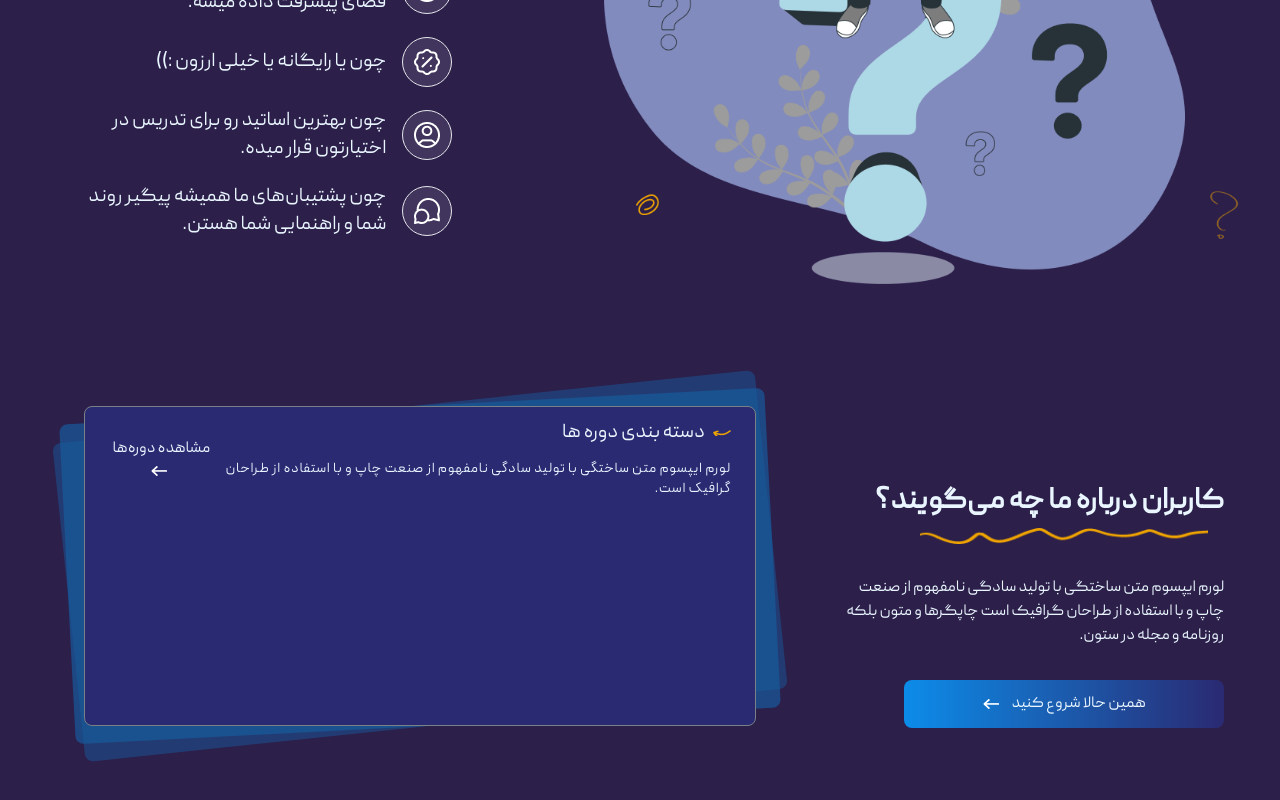
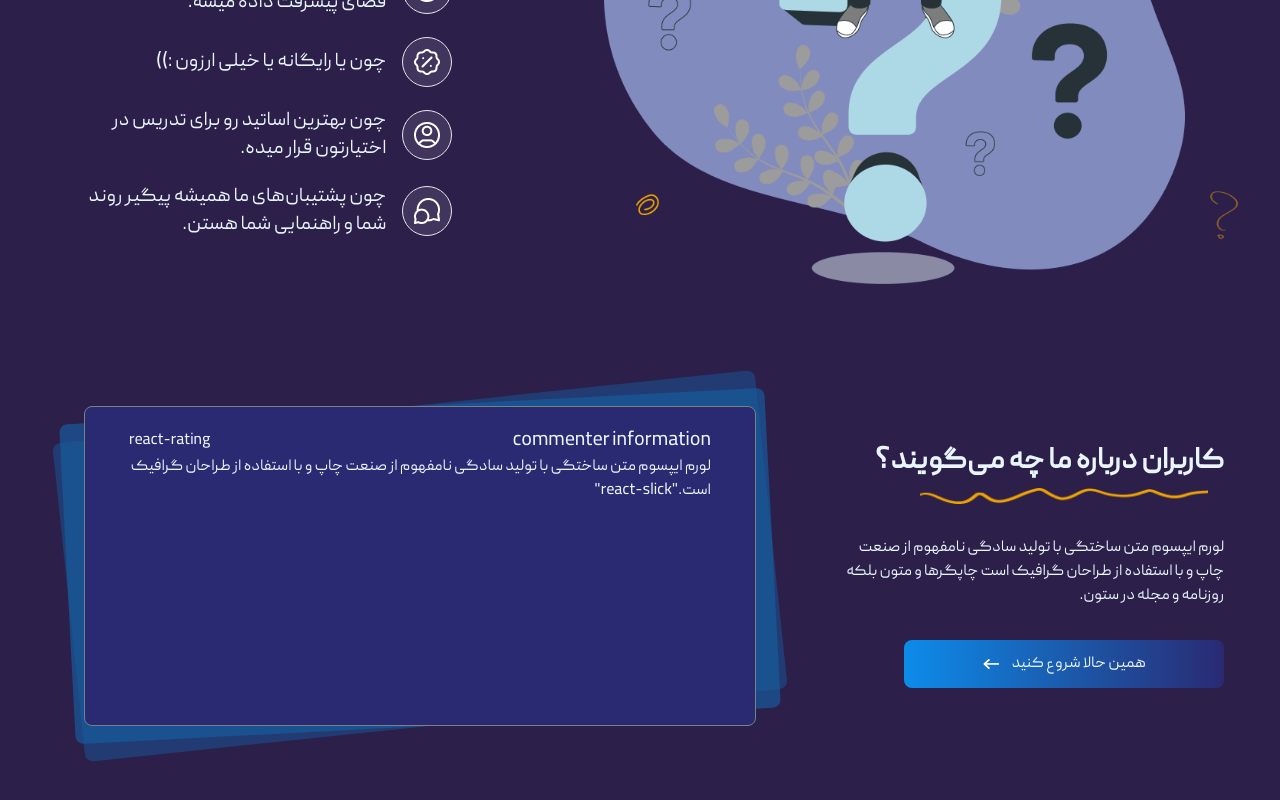
Before and after one commit to AmirhosseinDehghanazar/TakuAcademy-Frontend, a React (Vite) app in the folder TakuAcademy-Frontend/: page / in a window 1280 px wide. Shown: the part 2817-3617 px from the top of the page. Built offline with nearby package versions, Linux system fonts and the light colour scheme.

Commit message:
few changes to remember what to add

```diff
--- a/TakuAcademy-Frontend/src/components/main/comment/Comment.jsx
+++ b/TakuAcademy-Frontend/src/components/main/comment/Comment.jsx
@@ -16,35 +16,29 @@ const Comment = () => {
           لورم ایپسوم متن ساختگی با تولید سادگی نامفهوم از صنعت چاپ و با استفاده
           از طراحان گرافیک است چاپگرها و متون بلکه روزنامه و مجله در ستون.
         </div>
-        <button className=" bg-gradient flex justify-center items-center gap-2 py-3 px-5 rounded-lg max-w-xs">
+        <button className="arrow-btn bg-gradient flex justify-center items-center gap-2 py-3 px-5 rounded-lg max-w-xs">
           <p> همین حالا شروع کنید</p>
           <div className="bg-arrow bg-arrow-w"></div>
         </button>
       </div>
       {/* comments */}
-      <div className="relative mb-20">
+      <div className="relative">
         {/* blueCube */}
-        <div className="h-80 thin-border max-w-2xl rounded-lg bg-cusDarkBlue rounded-20">
+        <div className="h-80 thin-border max-w-2xl p-5 rounded-lg bg-cusDarkBlue rounded-20">
           {/* this div contains texts and manage them the texts on top */}
           <div className="flex justify-between items-center  mx-3 md:mx-6">
             <div className="flex flex-col">
-              <div className="flex items-center gap-2 py-3">
-                <div className="bg-flash"></div>
-                <p className=" text-xl">دسته بندی دوره ها</p>
+              <div className="flex justify-between items-center">
+                <p className=" text-xl">commenter information </p>{" "}
+                {/* rating */}
+                <div>react-rating</div>
               </div>
 
-              <p className="mb-4 text-sm tracking-wider max-w-lg lg:max-w-2xl ">
+              <div>
                 لورم ایپسوم متن ساختگی با تولید سادگی نامفهوم از صنعت چاپ و با
-                استفاده از طراحان گرافیک است.
-              </p>
+                استفاده از طراحان گرافیک است."react-slick"
+              </div>
             </div>
-            {/* this bitch only shows up in tablet or higher screens as figma showed */}
-            <a href="#">
-              <button className="arrow-btn">
-                مشاهده دوره‌ها
-                <span className="background-props bg-arrow bg-arrow-w"></span>
-              </button>
-            </a>
           </div>
           {/* these two element below me are the two lightBlue divs behindcomment */}
           <div className="h-80 shy-div-comment -rotate-3 opacity-70 rounded-lg" />
```
